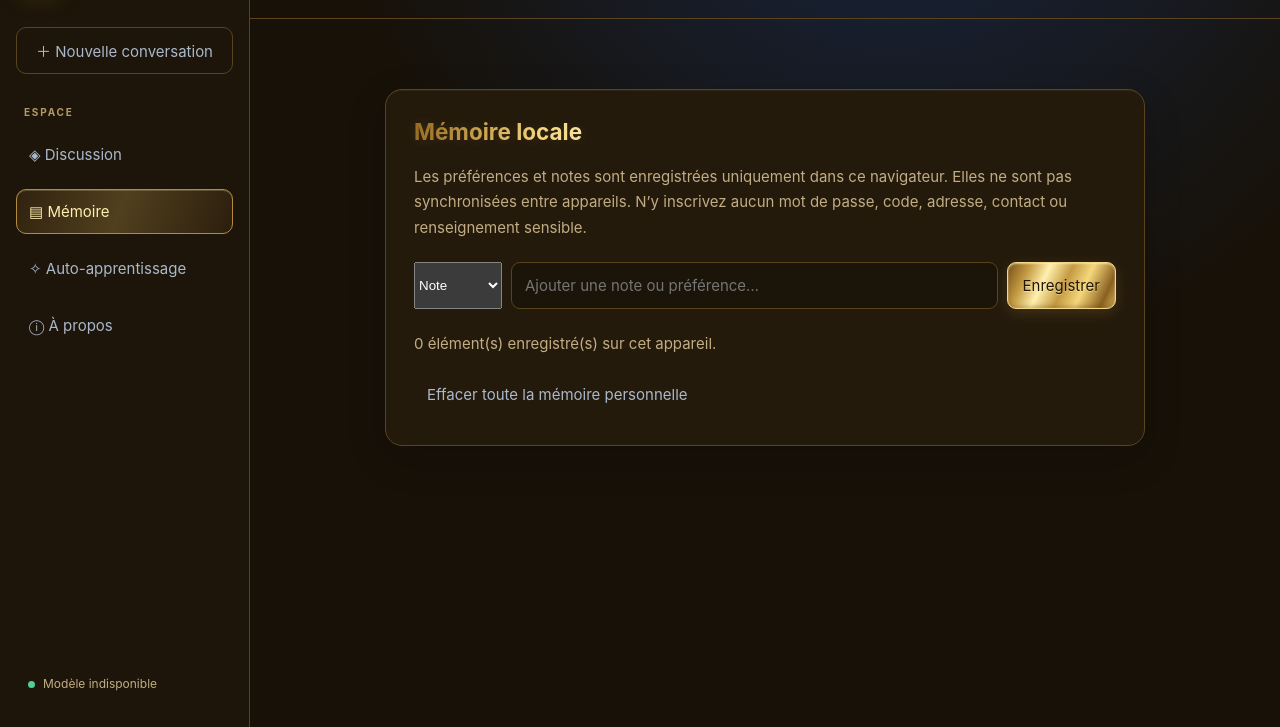
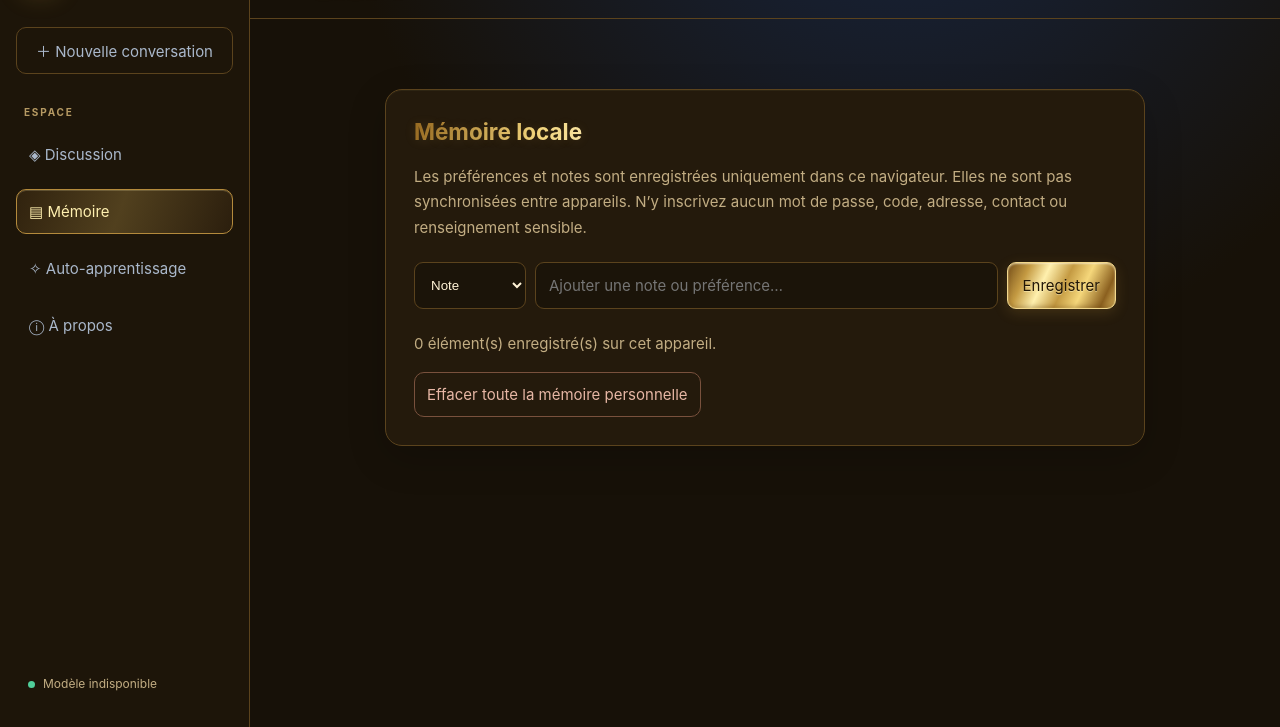
Before and after one commit to leloganator-Gaming/LoganAI, a plain HTML site: page docs/index.html in a window 1280 px wide. Both pictures are taken after a click on the button "▤ Mémoire". Shown: the part 73-800 px from the top of the page. Drawn offline with Linux system fonts and the light colour scheme; no server answers.

Commit message:
Style structured memory controls

```diff
--- a/docs/style.css
+++ b/docs/style.css
@@ -32,3 +32,7 @@ h1,.welcome h2,.panel-card h2{background:linear-gradient(100deg,#94671f 0%,#f4d7
 
 .learning-card{overflow:auto;max-height:calc(100vh - 130px)}.learning-actions{display:flex;gap:10px;flex-wrap:wrap;margin:20px 0}.learning-status{color:var(--gold-light);font-size:13px;margin:12px 0}.learning-item{border:1px solid var(--line);border-radius:12px;padding:14px;margin:12px 0;background:#1c1409}.learning-item p{margin:7px 0;color:var(--text)}.learning-item small{color:var(--muted)}.learning-item button{margin:8px 8px 0 0}.learning-item .approve{background:#35543a;color:#e3ffe6;border:1px solid #56865e;border-radius:8px;padding:8px 12px}.learning-item .discard{background:transparent;color:#e7b7a5;border:1px solid #79513d;border-radius:8px;padding:8px 12px}
 @media(max-width:720px){.learning-card{max-height:calc(100vh - 205px)}.learning-actions>*{flex:1}}
+
+#memoryType{background:#1b1409;border:1px solid var(--line);padding:12px;border-radius:9px;color:var(--text)}
+#memoryFeedback{font-size:12px;color:var(--gold-light)}
+#clearMemory{border-color:#79513d;color:#e7b7a5}
```
